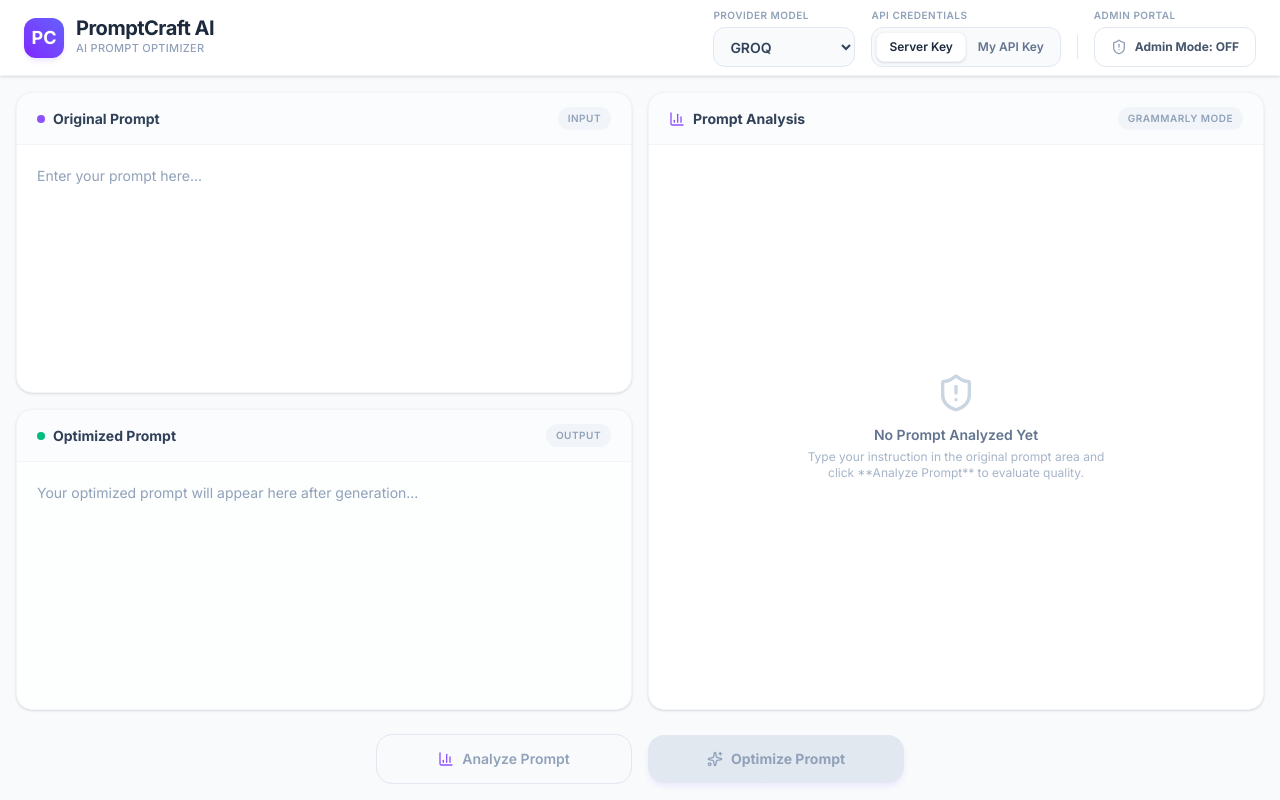
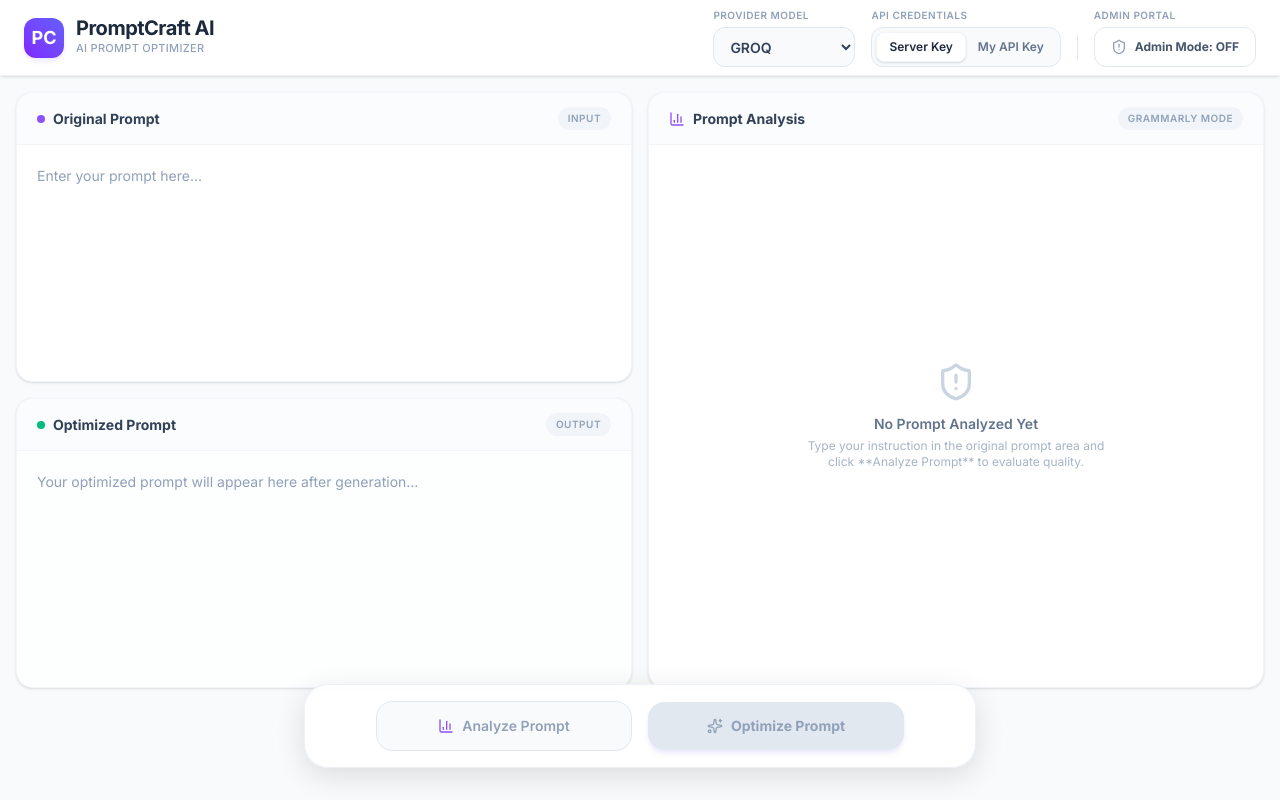
Before and after one commit to dipk6545/AI-Prompt-Generator, a React (Vite) app in the folder frontend/: page / in a window 1280 px wide. Built offline with nearby package versions, Linux system fonts and the light colour scheme.

Commit message:
Fix left-right panel alignment and make action buttons float

```diff
--- a/frontend/src/components/PromptPanels.tsx
+++ b/frontend/src/components/PromptPanels.tsx
@@ -56,7 +56,7 @@ export const PromptPanels: React.FC<PromptPanelsProps> = ({
   onAnalyze,
 }) => {
   return (
-    <div className="flex-1 flex flex-col p-4 gap-4 overflow-y-auto min-h-0">
+    <div className="flex-1 flex flex-col p-4 pb-28 gap-4 overflow-y-auto min-h-0">
       {/* Error Banner */}
       {errorMsg && (
         <div className="flex items-start gap-3 p-4 bg-rose-50 border border-rose-100 rounded-2xl text-rose-800 text-sm animate-shake">
@@ -72,7 +72,7 @@ export const PromptPanels: React.FC<PromptPanelsProps> = ({
       <div className="flex-1 grid grid-cols-1 lg:grid-cols-2 gap-4 min-h-0">
 
         {/* Left Column - Split: Top Input, Bottom Output */}
-        <div className="flex flex-col gap-4 min-h-0">
+        <div className="flex flex-col gap-4 h-full min-h-0">
 
           {/* Top Panel - Input */}
           <div className="flex-1 flex flex-col bg-white rounded-2xl border border-slate-100 shadow-sm overflow-hidden group focus-within:ring-2 focus-within:ring-violet-500/10 focus-within:border-violet-500 transition-all min-h-[250px]">
@@ -137,7 +137,7 @@ export const PromptPanels: React.FC<PromptPanelsProps> = ({
         </div>
 
         {/* Right Column - Analysis Section */}
-        <div className="flex-1 bg-white rounded-2xl border border-slate-100 shadow-sm overflow-hidden flex flex-col min-h-[500px]">
+        <div className="flex-1 bg-white rounded-2xl border border-slate-100 shadow-sm overflow-hidden flex flex-col h-full min-h-[500px]">
           <div className="px-5 py-3.5 border-b border-slate-100 bg-slate-50/50 flex items-center justify-between shrink-0">
             <div className="flex items-center space-x-2">
               <BarChart3 className="w-4 h-4 text-violet-500" />
@@ -241,8 +241,8 @@ export const PromptPanels: React.FC<PromptPanelsProps> = ({
         </div>
       </div>
 
-      {/* Action Buttons Panel */}
-      <div className="flex flex-col sm:flex-row items-center justify-center gap-4 pt-2 shrink-0">
+      {/* Floating Action Buttons Panel */}
+      <div className="fixed bottom-8 left-1/2 -translate-x-1/2 z-50 flex flex-col sm:flex-row items-center justify-center gap-4 bg-white/90 backdrop-blur-lg px-6 py-4 rounded-3xl shadow-[0_8px_30px_rgb(0,0,0,0.12)] border border-slate-200/60 w-[95%] max-w-2xl">
         <button
           onClick={onAnalyze}
           disabled={isLoading || isAnalyzing || !originalPrompt.trim()}
```
